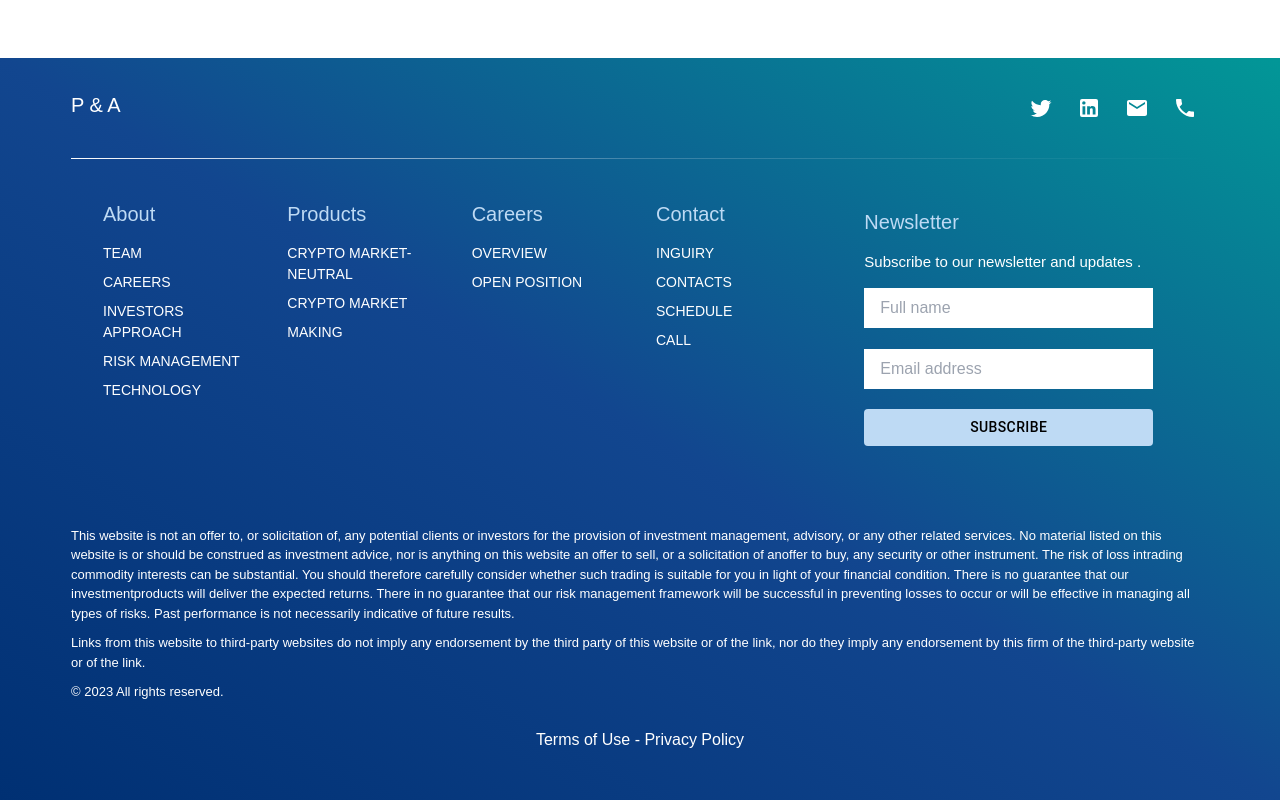
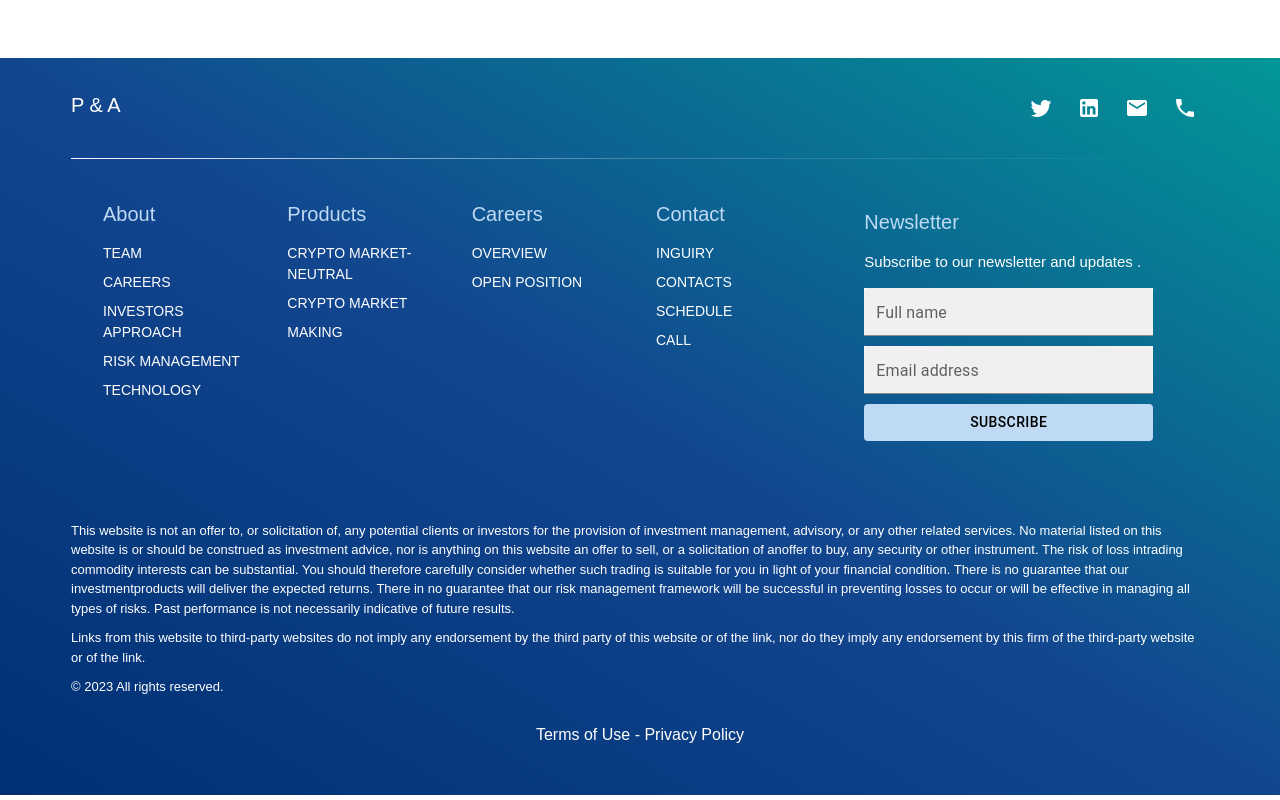
Before and after one commit to CryptoNinja1210/crypto-site, a React (Vite) app: page / in a window 1280 px wide. Shown: the part 4039-4839 px from the top of the page. Built offline with nearby package versions, Linux system fonts and the light colour scheme; a web font is replaced by a local one.

Commit message:
form changed [footer]

```diff
--- a/src/components/Layout/footer.jsx
+++ b/src/components/Layout/footer.jsx
@@ -6,6 +6,7 @@ import MailIcon from "@mui/icons-material/Mail";
 import PhoneIcon from "@mui/icons-material/Phone";
 import { Copyright } from "../../data";
 import { FooterPages } from "../../data";
+import TextField from '@mui/material/TextField';
 
 export default function Footer() {
   let navigate = useNavigate();
@@ -52,16 +53,18 @@ export default function Footer() {
             <div className="py-1 text-[15px] text-white">
               Subscribe to our newsletter and updates .
             </div>
-            <input
+            <TextField size="small" className="w-full" sx={{my: '10.5px',bgcolor:'white'}} id="outlined-basic" label="Full name" variant="filled" />
+            <TextField size="small" className="w-full" sx={{bgcolor:'white'}} id="outlined-basic" label="Email address" variant="filled" />
+            {/* <input
               className="my-[10.5px] py-2 px-4 w-full text-gray-600"
               placeholder="Full name"
               type="text"
-            />
-            <input
+            /> */}
+            {/* <input
               className="my-[10.5px] py-2 px-4 w-full text-gray-600"
               placeholder="Email address"
               type="text"
-            />
+            /> */}
             <Button
               sx={{
                 color: "black",
```
